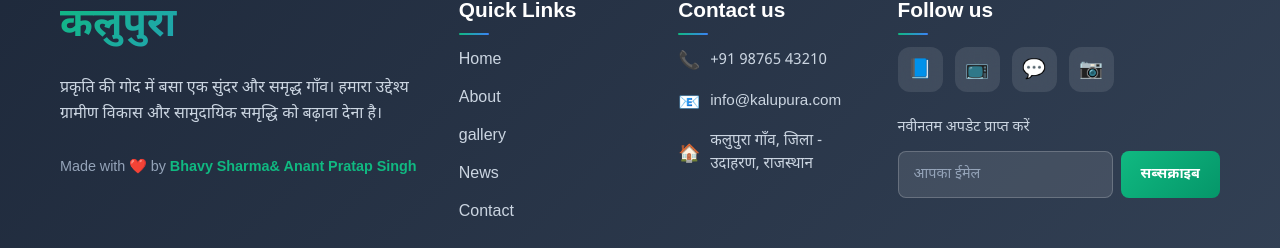
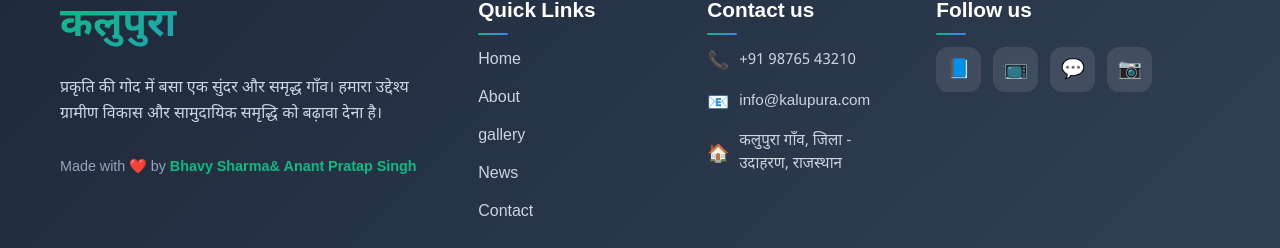
Before and after one commit to bhavy-sharma/Kalupura, a Next.js app in the folder client/: page / in a window 1280 px wide. Shown: the part 2876-3124 px from the top of the page. Built offline with nearby package versions, Linux system fonts and the light colour scheme.

Commit message:
Home Complete

```diff
--- a/client/components/layout/Footer.jsx
+++ b/client/components/layout/Footer.jsx
@@ -110,7 +110,7 @@ const Footer = () => {
             </div>
 
             {/* Newsletter */}
-            <div className="newsletter">
+            {/* <div className="newsletter">
               <p className="newsletter-text">नवीनतम अपडेट प्राप्त करें</p>
               <div className="newsletter-input">
                 <input
@@ -120,7 +120,7 @@ const Footer = () => {
                 />
                 <button className="subscribe-btn">सब्सक्राइब</button>
               </div>
-            </div>
+            </div> */}
           </div>
 
         </div>
```
